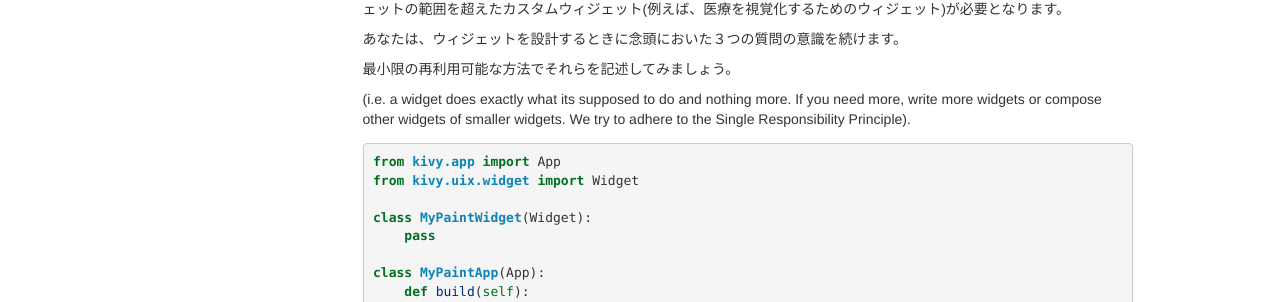
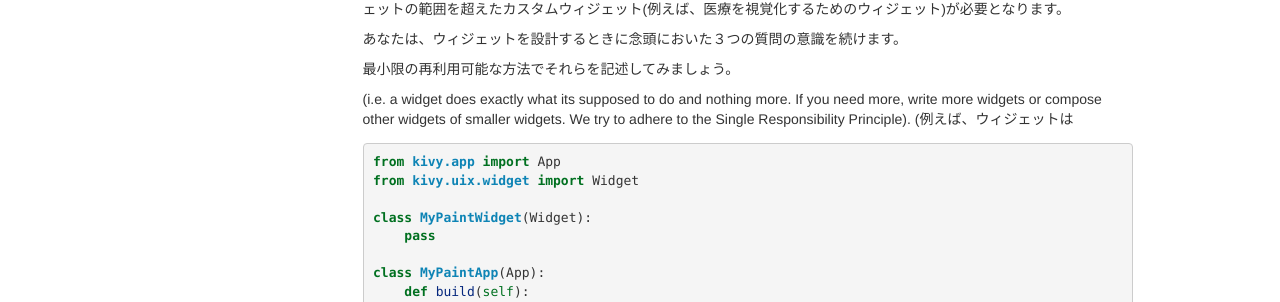
Before and after one commit to pyKy/translation, a Sphinx documentation site: the page built from source/tutorial/simple_paint_app.rst, in a window 1280 px wide and 1251 px high. Shown: the part 790-1092 px from the top of the window. Built offline with Sphinx 7.4.7, drawn with Linux system fonts in a browser that asks for light colours.

Commit message:
ペイントを編集

```diff
--- a/source/tutorial/simple_paint_app.rst
+++ b/source/tutorial/simple_paint_app.rst
@@ -54,7 +54,7 @@ Kivyでは、アプリケーションのユーザーインタフェースはウ
 (i.e. a widget does exactly what its supposed to do and nothing more.
 If you need more, write more widgets or compose other widgets of smaller widgets.
 We try to adhere to the Single Responsibility Principle).
-
+(例えば、ウィジェットは
 
 
 .. code-block:: python
```
